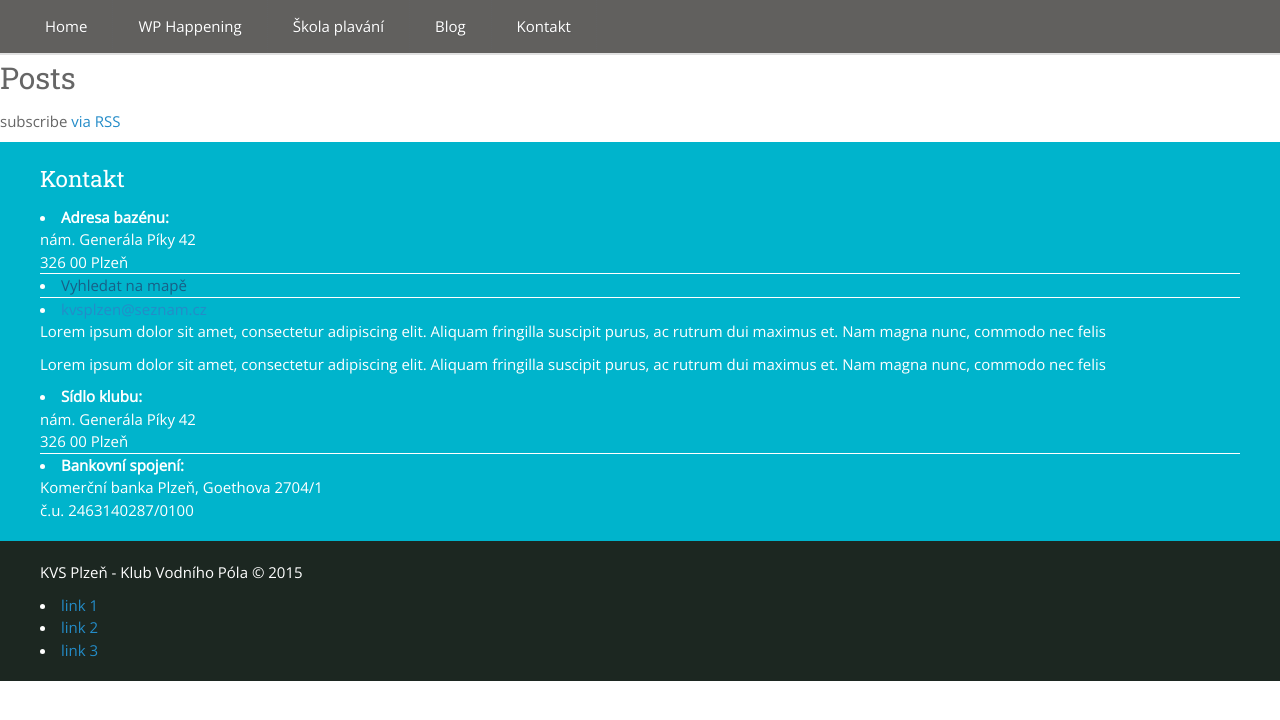
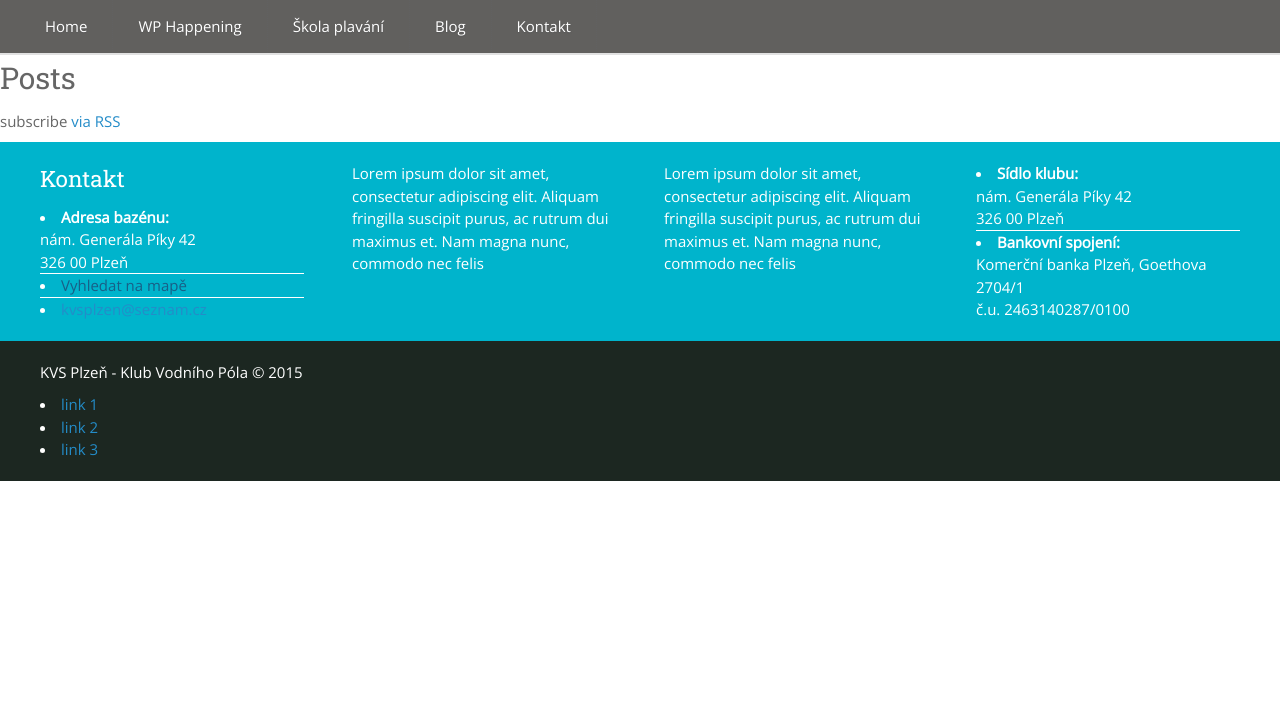
Before and after one commit to SteveVil/KVS-web, a Jekyll site: the page built from index.html, in a window 1280 px wide. Shown: the top 720 px of the page. Built offline with Jekyll 4.4.1, drawn with Linux system fonts in a browser that asks for light colours.

Commit message:
Update _footer.sass

```diff
--- a/_sass/_footer.sass
+++ b/_sass/_footer.sass
@@ -13,3 +13,11 @@ footer
 
 	.last-footer
 		background: none repeat scroll 0% 0% #1C2721
+
+.box4
+	width: 22%;
+	margin-right: 4%;
+	float: left;
+
+.box4:last-child
+	margin-right:0px !important
```
